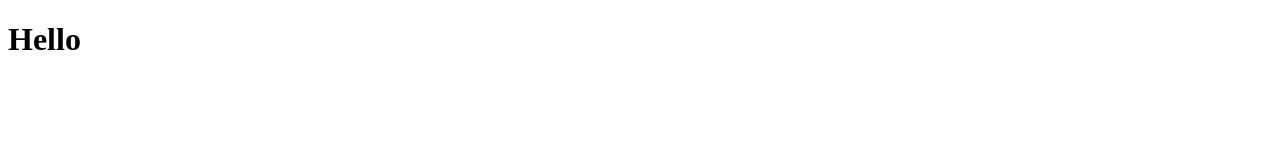
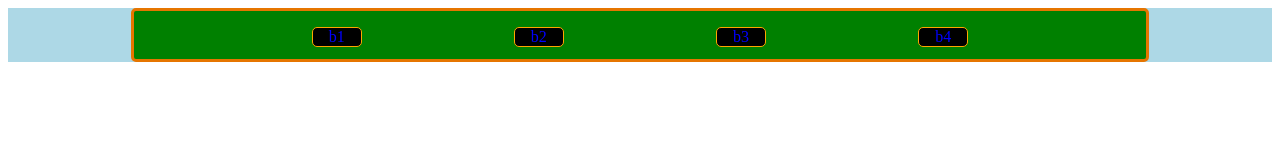
Before and after one commit to JordanWalker28/SimplePersonalPage, a plain HTML site: page SimplePersonalPage/index.html in a window 1280 px wide. Drawn offline with Linux system fonts and the light colour scheme.

Commit message:
Added SASS to the project

```diff
--- a/SimplePersonalPage/index.html
+++ b/SimplePersonalPage/index.html
@@ -7,6 +7,26 @@
     <link rel="stylesheet" href="stylesheets/index.css">
 </head>
 <body>
-    <h1>Hello</h1>
+
+    <section id = "header">
+        <div id ="header-inner">
+            <div id ="buttons">
+                <p>b1</p>
+                <p>b2</p>
+                <p>b3</p>
+                <p>b4</p>
+            </div>
+        </div>
+    </section>
+
+    <section id="body">
+
+    </section>
+
+    <section id="footer">
+
+    </section>
+
+
 </body>
 </html>
--- /dev/null
+++ b/SimplePersonalPage/scss/_keyframes.scss
@@ -0,0 +1,5 @@
+@keyframes boxshadow{
+    0% {border-color: orange;}
+    50%{border-color: orangered;}
+    100% {border-color: orange;}
+}
--- /dev/null
+++ b/SimplePersonalPage/scss/_vars.scss
@@ -0,0 +1,3 @@
+$black: rgb(0,0,0);
+$orange: rgb(255,166,0);
+$orangered: rgb(210,63,6);
--- a/SimplePersonalPage/scss/index.scss
+++ b/SimplePersonalPage/scss/index.scss
@@ -0,0 +1,41 @@
+@import "_keyframes";
+@import "_vars";
+
+#header{
+    background-color: lightblue;
+    min-height: 3em;
+    #header-inner{
+        width: 80%;
+        margin: 0 auto;
+        background-color: green;
+        min-height: inherit;
+        border: 3px solid $black;
+        border-radius: 5px;
+        animation-name: boxshadow;
+        animation-duration: 3s;
+        animation-iteration-count: infinite;
+
+        #buttons{
+            color:blue;
+            width: 80%;
+            display: flex;
+            margin: 0 auto;
+            p{
+                margin: 0 auto;
+                margin-top: 1em;
+                width: 3em;
+                text-align: center;
+                border: 1px solid black;
+                border-radius: 5px;
+                animation-name: boxshadow;
+                animation-duration: 1s;
+                animation-iteration-count: infinite;
+                background-color: black;
+                &:hover{
+                    background-color: $orange;
+                    color: $black;
+                }
+            }
+        }
+    }
+}
```
Also changed, not shown: SimplePersonalPage/stylesheets/index.css, 1 other file.
